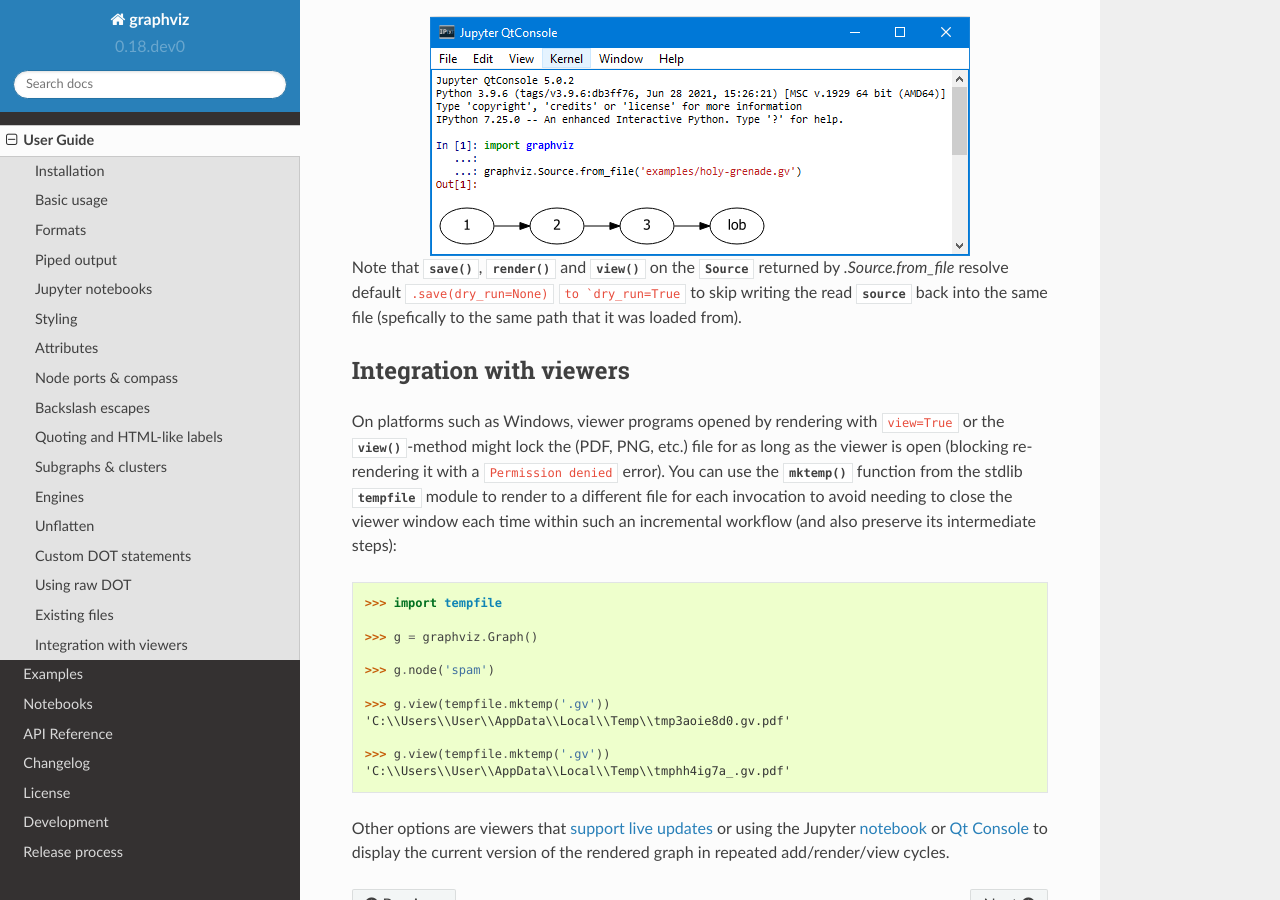
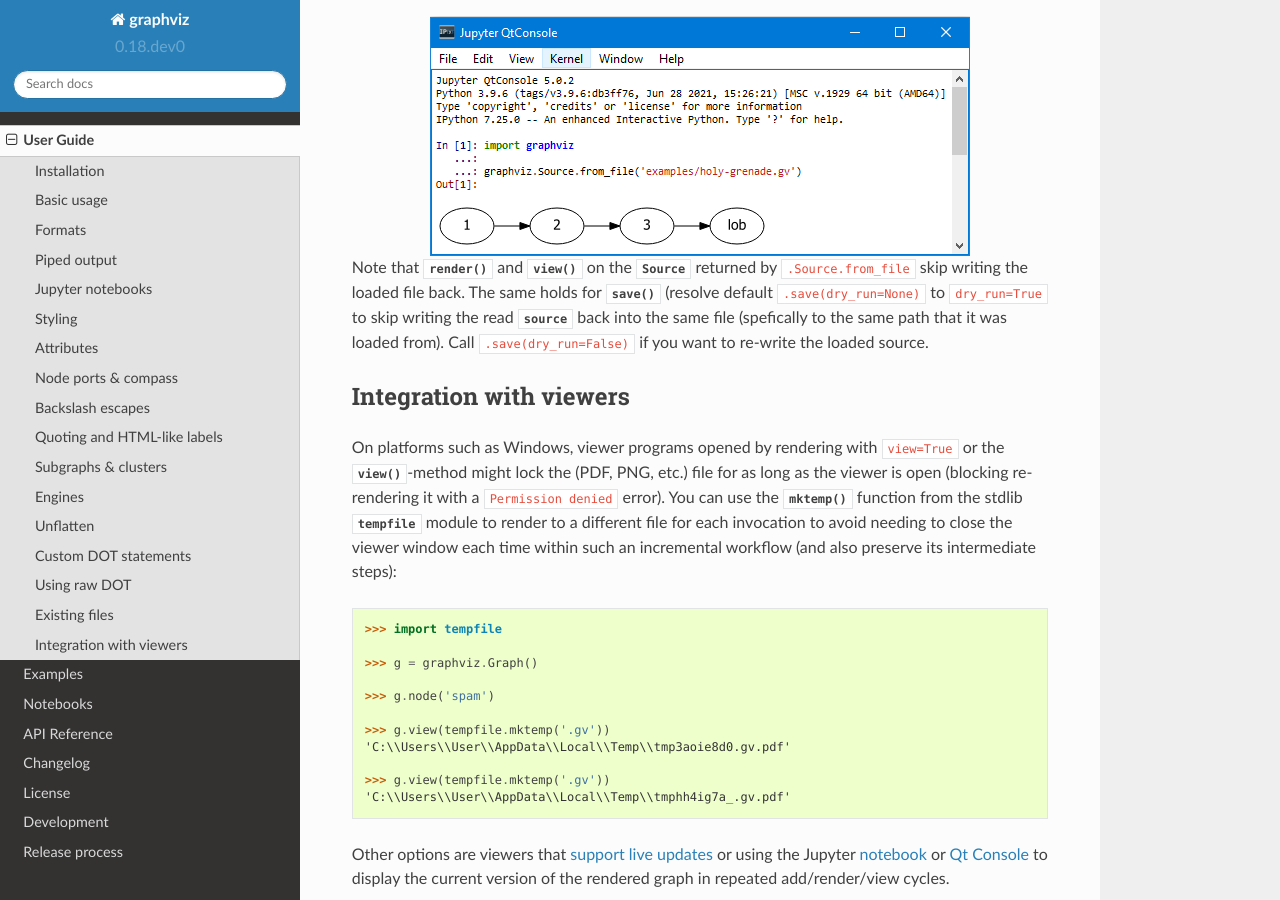
Before and after one commit to xflr6/graphviz, a Sphinx documentation site: the page built from docs/manual.rst, in a window 1280 px wide and 900 px high, scrolled down 11933 px. Built offline with Sphinx 7.4.7 and the Read the Docs theme 2.0.0, drawn with Linux system fonts in a browser that asks for light colours; the version number is read from the project's files by our own code.

Commit message:
improve Source.render() and Source.view() skipping .from_file .save()

```diff
--- a/docs/manual.rst
+++ b/docs/manual.rst
@@ -632,11 +632,12 @@ you can use the :meth:`.Source.from_file`-classmethod (alternate constructor):
 .. image:: _static/qtconsole-source.png
     :align: center
 
-Note that :meth:`~.Source.save`, :meth:`~.Source.render` and :meth:`~.Source.view`
-on the :class:`.Source` returned by `.Source.from_file` resolve default
-``.save(dry_run=None)`` ``to `dry_run=True`` to skip writing the read
-:attr:`~.Source.source` back into the same file (spefically to the same path
-that it was loaded from).
+Note that :meth:`~.Source.render` and :meth:`~.Source.view` on the :class:`.Source`
+returned by ``.Source.from_file`` skip writing the loaded file back. The same
+holds for :meth:`~.Source.save` (resolve default ``.save(dry_run=None)`` to
+``dry_run=True`` to skip writing the read :attr:`~.Source.source`
+back into the same file (spefically to the same path that it was loaded from).
+Call ``.save(dry_run=False)`` if you want to re-write the loaded source.
 
 
 Integration with viewers
--- a/graphviz/__init__.py
+++ b/graphviz/__init__.py
@@ -30,8 +30,8 @@ from .backend import (render, pipe, pipe_string, pipe_lines, pipe_lines_string,
                       ENGINES, FORMATS, RENDERERS, FORMATTERS,
                       ExecutableNotFound, RequiredArgumentError)
 from .graphs import Graph, Digraph
+from .quoting import escape, nohtml
 from .sources import Source
-from .quoting import escape, nohtml
 
 __all__ = ['Graph', 'Digraph',
            'Source',
```
Also changed, not shown: 4 other files.
